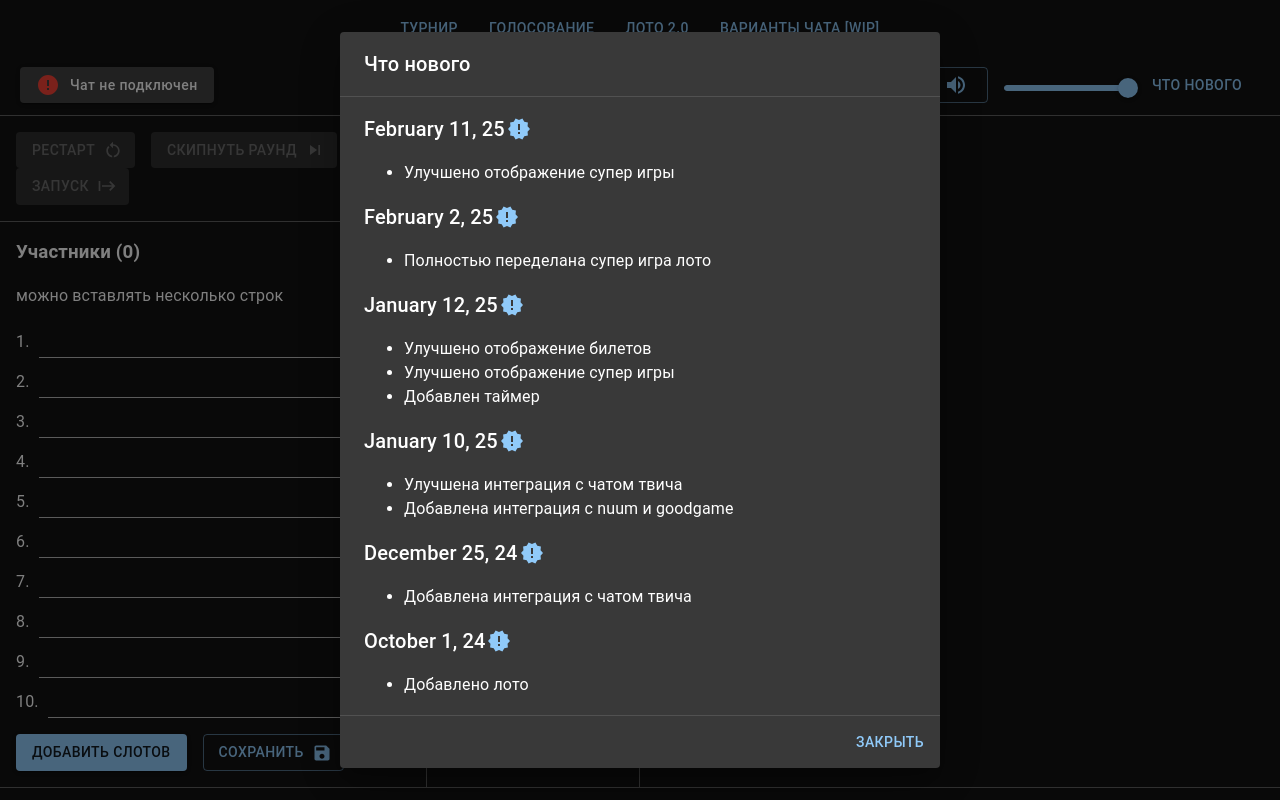
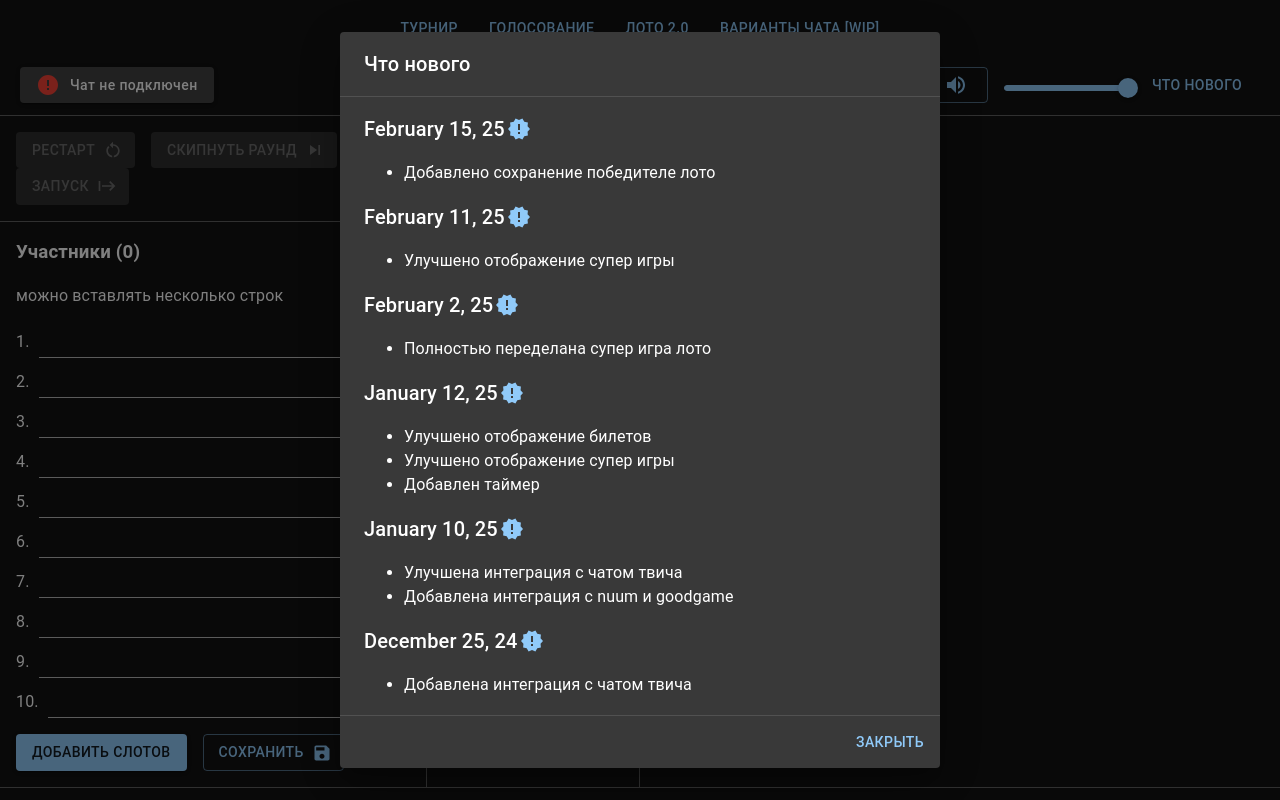
Before and after one commit to maximvl/turnir, a React (Vite) app: page / in a window 1280 px wide. Built offline with nearby package versions, Linux system fonts and the light colour scheme.

Commit message:
Add loto left margin, update release notes

```diff
--- a/src/common/ReleaseNotes.tsx
+++ b/src/common/ReleaseNotes.tsx
@@ -18,6 +18,11 @@ type ReleaseNote = {
 }
 
 const releaseNotesData: ReleaseNote[] = [
+  {
+    version: '1.17',
+    date: '2025-02-15',
+    changes: ['Добавлено сохранение победителе лото'],
+  },
   {
     version: '1.16',
     date: '2025-02-11',
--- a/src/pages/loto/LotoPage.tsx
+++ b/src/pages/loto/LotoPage.tsx
@@ -803,7 +803,13 @@ export default function LotoPage() {
             </Box>
           )}
 
-          <Box display={'flex'} flexWrap={'wrap'} justifyContent={'center'}>
+          <Box
+            display={'flex'}
+            flexWrap={'wrap'}
+            justifyContent={'center'}
+            marginLeft="150px"
+            // paddingLeft="200px"
+          >
             {orderedTickets.map((ticket, i) => {
               const isWinner = winners.includes(ticket)
               const chatMessages = winnerMessages.filter(
```
